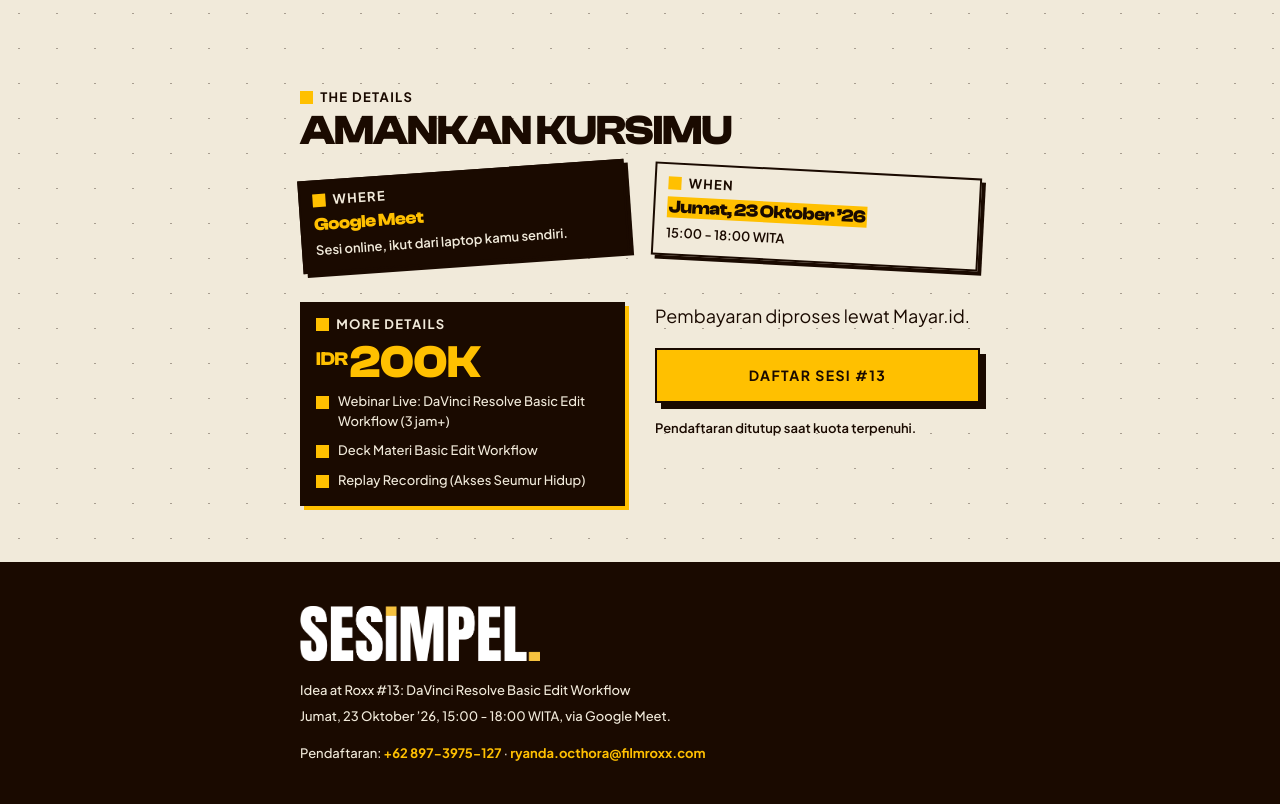
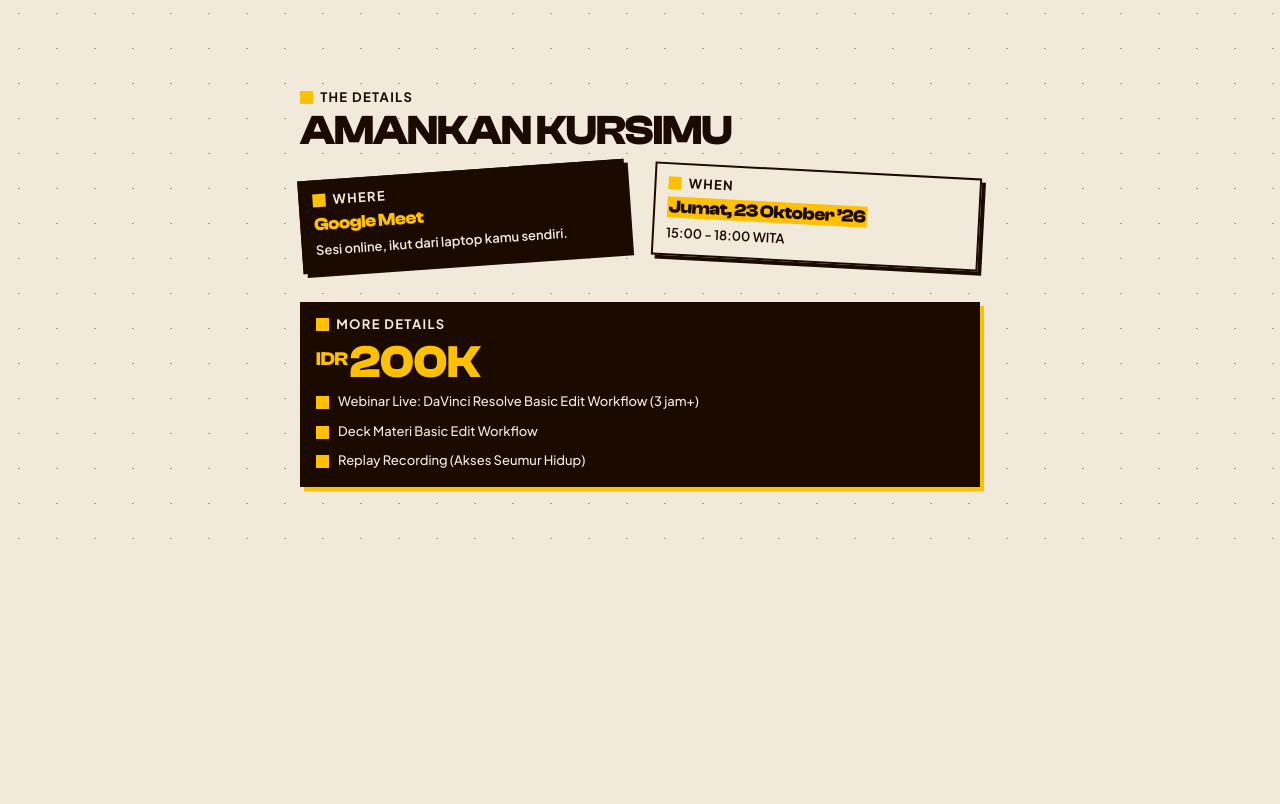
Before and after one commit to ryandaocthora/sesimpel_idearoxx, a plain HTML site: page index.html in a window 1280 px wide. Shown: the part 4239-5043 px from the top of the page. After the commit the page ends 4782 px from the top, so only its background shows below. Drawn offline with Linux system fonts and the light colour scheme.

Commit message:
Remove registration CTA, Mayar note, footer, and sticky bar

```diff
--- a/index.html
+++ b/index.html
@@ -48,27 +48,6 @@ figure { margin: 0; }
 .band--dark .bullets li::before { background: var(--orange); }
 .band--orange .bullets li::before { background: var(--brown); }
 .pcard .bullets { gap: 10px; font-size: var(--t-label); font-weight: 500; }
-
-/* Button. Square, hard offset shadow, hover only. */
-.btn {
-  display: inline-block;
-  font-family: var(--font-body);
-  font-weight: 700;
-  font-size: 14px;
-  letter-spacing: var(--track-wider);
-  text-transform: uppercase;
-  text-decoration: none;
-  padding: 15px 24px;
-  background: var(--orange);
-  color: var(--brown);
-  border: 2px solid var(--brown);
-  box-shadow: 6px 6px 0 var(--brown);
-}
-.btn:hover { transform: translate(3px, 3px); box-shadow: 3px 3px 0 var(--brown); }
-.btn--dark { background: var(--brown); color: var(--orange); box-shadow: 6px 6px 0 var(--orange); }
-.btn--dark:hover { box-shadow: 3px 3px 0 var(--orange); }
-.btn--wide { display: block; text-align: center; }
-.fineprint { font-size: var(--t-label); font-weight: 600; margin: 16px 0 0; }
 
 /* Hero */
 .hero { padding: 34px 0 0; }
@@ -169,9 +148,6 @@ figure { margin: 0; }
   margin: 0 0 16px;
 }
 
-/* Pricing */
-.price-grid { display: grid; grid-template-columns: 1fr 1fr; gap: 30px; align-items: start; }
-
 /* FAQ, native disclosure, real toggle, keyboard friendly */
 .faq { display: grid; gap: 16px; }
 .faq details { border: 2px solid var(--brown); box-shadow: var(--shadow-sm) var(--shadow-sm) 0 var(--brown); background: var(--cream); }
@@ -186,37 +162,14 @@ figure { margin: 0; }
 .faq details[open] summary::after { content: "\2212"; }
 .faq p { margin: 0; padding: 0 16px 16px calc(16px + 1em + 0.7em); line-height: 1.55; }
 
-/* Footer */
-.footer { background: var(--brown); color: var(--cream); padding: 44px 0 40px; }
-.footer__logo { max-width: 240px; margin: 0 0 20px; }
-.footer a { color: var(--orange); font-weight: 700; text-decoration: none; }
-.footer a:hover { text-decoration: underline; }
-
-/* Sticky mobile CTA */
-.sticky-cta {
-  position: fixed; left: 0; right: 0; bottom: 0; z-index: 20;
-  display: none; align-items: center; justify-content: space-between; gap: 12px;
-  background: var(--brown); border-top: 2px solid var(--orange);
-  padding: 10px 16px calc(10px + env(safe-area-inset-bottom));
-}
-.sticky-cta__price { color: var(--orange); font-family: var(--font-heading); font-weight: 700; font-size: 22px; letter-spacing: var(--track-tight); }
-.sticky-cta .btn { padding: 12px 16px; font-size: 13px; box-shadow: 4px 4px 0 var(--orange); }
-.sticky-cta .btn:hover { box-shadow: 2px 2px 0 var(--orange); }
-
 @media (max-width: 620px) {
   .band--pad, .band--dark, .band--orange { padding: 40px 0; }
   .hero__lead { max-width: none; }
-  .curriculum, .price-grid, .meta, .media-2, .speaker-grid { grid-template-columns: 1fr; }
+  .curriculum, .meta, .media-2, .speaker-grid { grid-template-columns: 1fr; }
   .hero__logo { max-width: 230px; margin-bottom: 26px; }
   .clients__grid { grid-template-columns: repeat(3, minmax(0, 1fr)); }
   .awards__grid { grid-template-columns: repeat(3, minmax(0, 1fr)); }
   .awards__grid img { max-width: 100%; }
-  .sticky-cta { display: flex; }
-  body { padding-bottom: 76px; }
-}
-
-@media (prefers-reduced-motion: reduce) {
-  .btn:hover { transform: none; }
 }
 </style>
 </head>
@@ -432,7 +385,6 @@ figure { margin: 0; }
       </div>
     </div>
 
-    <div class="price-grid">
     <div class="pcard">
       <p class="eyebrow">More details</p>
       <p class="pcard__price">
@@ -444,33 +396,9 @@ figure { margin: 0; }
         <li>Replay Recording (Akses Seumur Hidup)</li>
       </ul>
     </div>
-      <div>
-        <p class="lead">Pembayaran diproses lewat Mayar.id.</p>
     <!-- TODO: slot embed checkout Mayar.id dipasang di sini saat siap. -->
-        <div id="mayar-checkout"></div>
-        <!-- TODO: ganti href ke link checkout Mayar.id saat tersedia. -->
-        <a class="btn btn--wide" href="https://wa.me/628973975127?text=Saya%20mau%20daftar%20Idea%20at%20Roxx%20%2313" target="_blank" rel="noopener">Daftar sesi #13</a>
-        <p class="fineprint">Pendaftaran ditutup saat kuota terpenuhi.</p>
-      </div>
-    </div>
   </div>
 </section>
 
-<!-- ============================ FOOTER ========================== -->
-<footer class="footer">
-  <div class="wrap">
-    <img class="footer__logo" src="assets/logo/logotype-white.png" alt="SESIMPEL by Film Roxx">
-    <p class="note" style="margin:0 0 6px">Idea at Roxx #13: DaVinci Resolve Basic Edit Workflow</p>
-    <p class="note" style="margin:0 0 18px">Jumat, 23 Oktober &#8217;26, 15:00 - 18:00 WITA, via Google Meet.</p>
-    <p class="note" style="margin:0">Pendaftaran: <a href="https://wa.me/628973975127" target="_blank" rel="noopener">+62 897-3975-127</a> &middot; <a href="mailto:ryanda.octhora@filmroxx.com">ryanda.octhora@filmroxx.com</a></p>
-  </div>
-</footer>
-
-<!-- ======================= STICKY MOBILE CTA ==================== -->
-<div class="sticky-cta">
-  <span class="sticky-cta__price">IDR 200K</span>
-  <a class="btn" href="https://wa.me/628973975127?text=Saya%20mau%20daftar%20Idea%20at%20Roxx%20%2313" target="_blank" rel="noopener">Daftar #13</a>
-</div>
-
 </body>
 </html>
```
Lines whose indentation alone changed are shown as unchanged.
